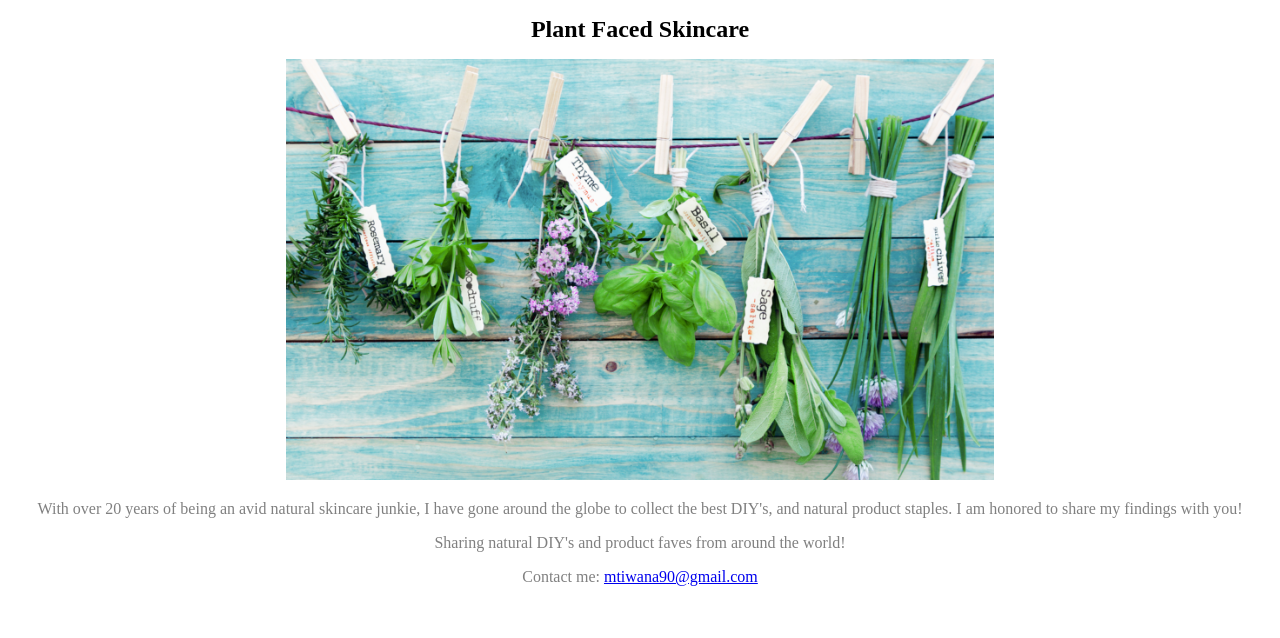
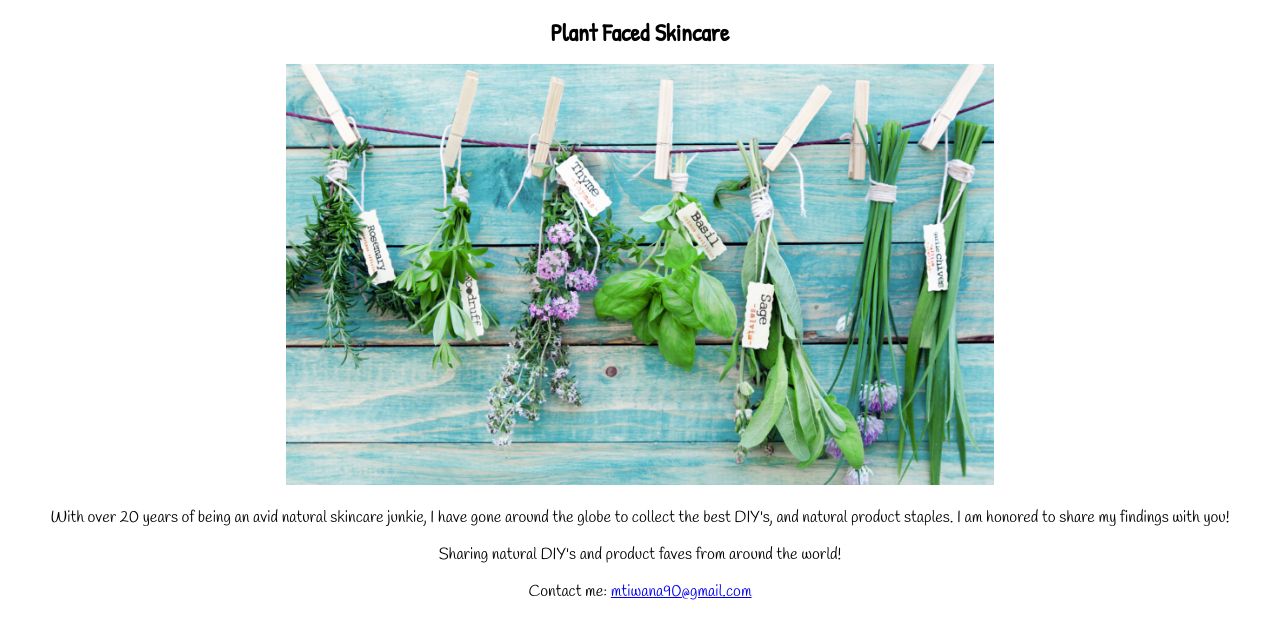
Before and after one commit to plantfacedskincare/plantfacedskincare.github.io, a plain HTML site: page unit_3/index.html in a window 1280 px wide. Drawn offline with Linux system fonts and the light colour scheme.

Commit message:
mockup unit 5

```diff
--- a/unit_3/css/style.css
+++ b/unit_3/css/style.css
@@ -1,24 +1,20 @@
-style.css
-p{
-	background-color:grey;
+@import url('https://fonts.googleapis.com/css?family=Handlee|Patrick+Hand');
+body{
+	text-align: center;
+	font-family: 'Handlee';
 }
 
-p {
-	color: grey;
+p{
+	color: black;
 }
 h1{
 	font-size: 24px;
+	text-decoration: none;
+	font-family: 'Patrick Hand';
 }
 h2{
-
-font-style:normal;
+	font-style:normal;
 }
 h3{
 	font-weight:400;
 }
-body{
-	text-align: center;
-
-}
-h1{text-decoration: none;
-}
--- a/unit_3/index.html
+++ b/unit_3/index.html
@@ -2,11 +2,11 @@
 	<html>
 	<head>
 		<link rel="stylesheet" type="text/css" href="css/style.css">
+		<title>Plant Faced Skincare </title>
 	</head>
-	<title>Plant Faced Skincare </title>
 	<body>
 		<h1>Plant Faced Skincare</h1>
-		<img src="images/plantfaced.png">
+		<img src="images/plantfaced.png" alt="Plant Faced">
 		<p> With over 20 years of being an avid natural skincare junkie, I have gone around the globe to collect the best DIY's, and natural product staples. I am honored to share my findings with you! </p>
 		<p>Sharing natural DIY's and product faves from around the world!</p>
 		<p>Contact me: <a href="mailto:mtiwana90@gmail.com?Subject=Hello">mtiwana90@gmail.com</a></p>
--- /dev/null
+++ b/unit_3/style.css
@@ -0,0 +1,23 @@
+style.css
+p{
+	background-color:grey;
+}
+
+p {
+	color: grey;
+}
+h1{
+	font-size: 24px;
+}
+h2{
+
+font-style:normal;
+}
+h3{
+	font-weight:400;
+}
+body{
+	text-align: center;
+}
+h1{text-decoration: none;
+}
```
Also changed, not shown: index copy.html (added, +7 -0 lines), 7 other files.
